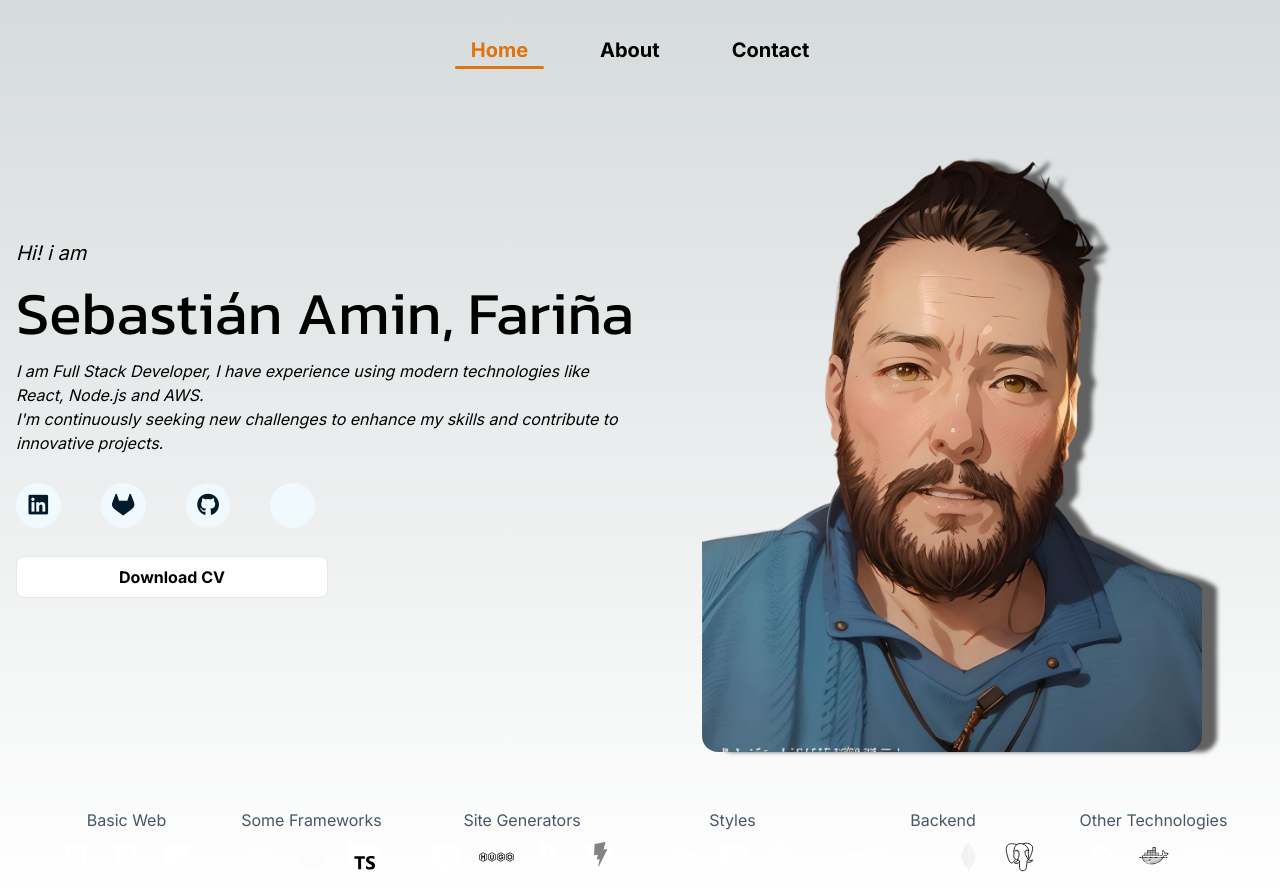
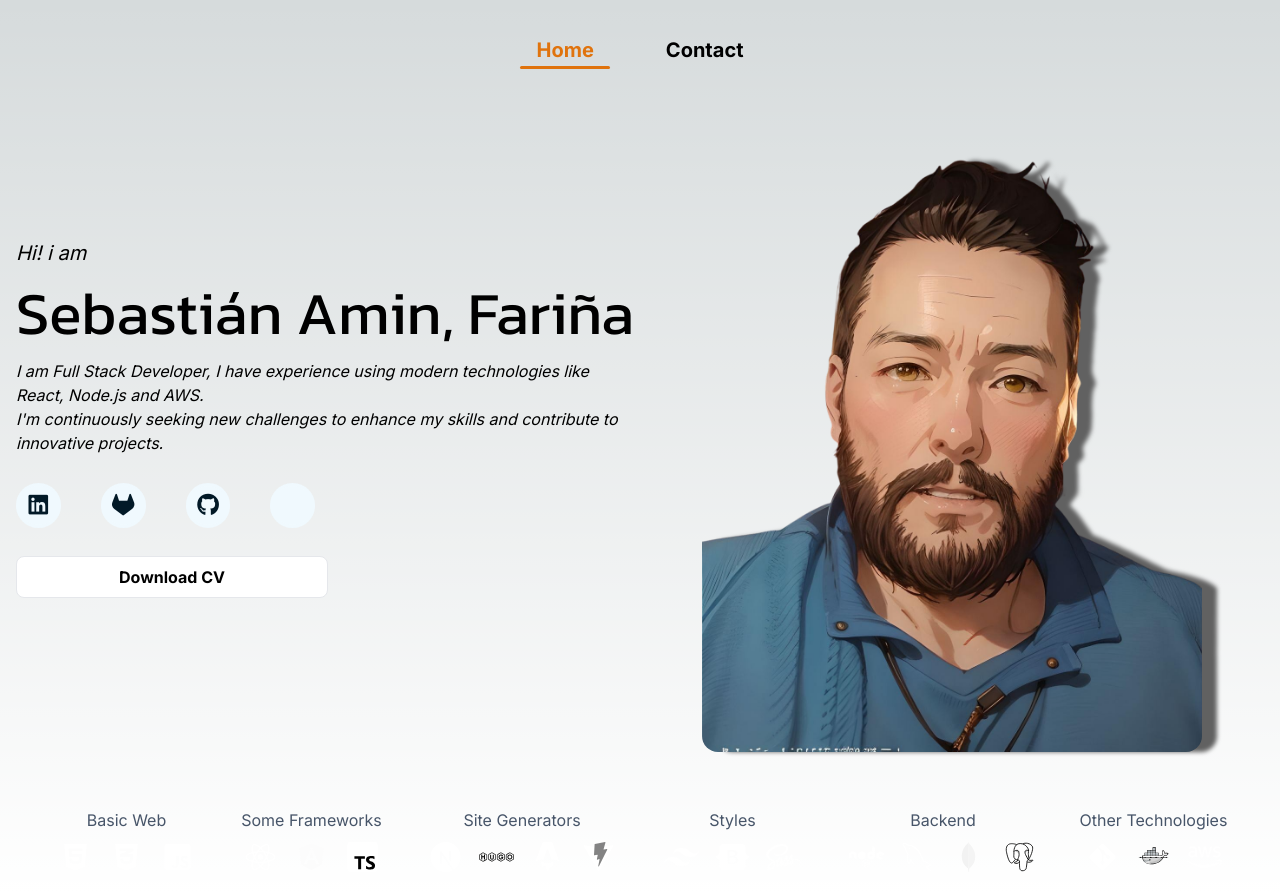
Before and after one commit to amin-farina/deploy-portfolio, a Next.js app: page / in a window 1280 px wide. Built offline with nearby package versions, Linux system fonts and the light colour scheme.

Commit message:
Update navbar.jsx

```diff
--- a/components/navbar.jsx
+++ b/components/navbar.jsx
@@ -4,12 +4,11 @@ import Link from "next/link"
 import { usePathname } from 'next/navigation'
 import "../public/assets/css/navbar.css"
 
-
+//    { name: 'About', href: '/about' },
 export function NavBar() {
     const pathname = usePathname();
     const links = [
         { name: 'Home', href: '/' },
-        { name: 'About', href: '/about' },
         { name: 'Contact', href: '/contact' },
 
     ]
```
